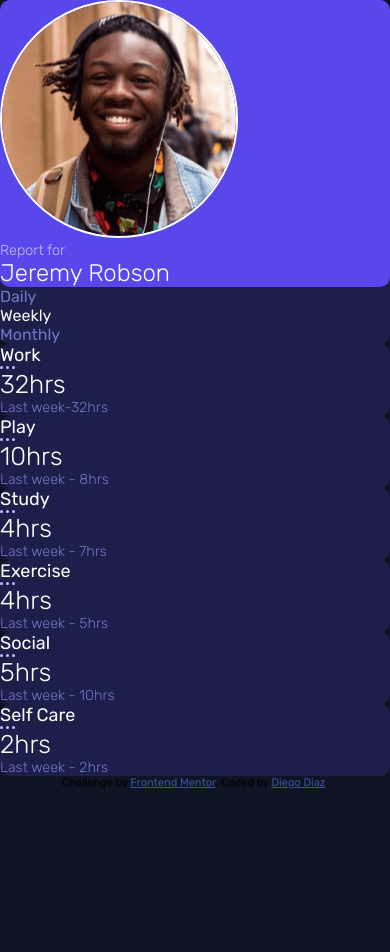
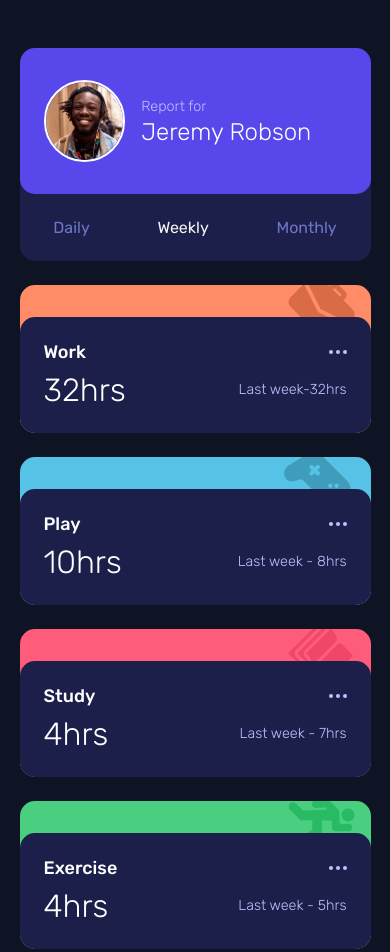
Before and after one commit to dialejo24/time-tracking-dashboard, a plain HTML site: page index.html in a window 390 px wide. Shown: the top 952 px of the page. Before the commit the page ends 844 px from the top, so only its background shows below. Drawn offline with Linux system fonts and the light colour scheme.

Commit message:
Complete CSS mobile version and add minor small to index.html

```diff
--- a/CSS/style.css
+++ b/CSS/style.css
@@ -24,33 +24,63 @@ body {
     font-family: 'Rubik', sans-serif;
     background-color: var(--very-dark-blue);
 }
+.container {
+    display: flex;
+    justify-content: center;
+    align-items: center;
+    min-height: 100vh;
+    margin-block:3em;
+}
+main {
+    width:90%;
+    display: grid;
+    gap:1.5em;
+}
 li {
     list-style-type:none;
 }
 
-.card {
+.card,
+.user_info {
     background-color: var(--dark-blue);
-    border-radius: 10px;
+    border-radius: 15px;
 }
+
 .user {
     background-color: var(--blue);
-    border-radius: 10px;
+    border-radius: 15px;
     font-weight: 300;
+    display: flex;
+    padding-block: 2em;
+    padding-left:1.5em;
+    align-items: center;
+}
+.profile_picture {
+    width:25%;
 }
 .profile_picture img {
     border:2px solid white;
     border-radius: 50%;
+    display: block;
+    width: 100%;
 }
-.profile_picture + p {
+.profile_picture + div {
+    margin-left: 1em;
+}
+.profile_picture + div > p:first-child {
     color: var(--pale-blue);
     font-size:.9rem;
+    line-height: 1.5;
 }
 .name {
     font-size:1.5rem;
     color:white;
 }
 .periodicity ul {
-    color: var(--desaturated-blue)
+    color: var(--desaturated-blue);
+    display: flex;
+    justify-content: space-around;
+    padding-block: 1.5em;
 }
 .periodicity li:first-child + li {
     color:whitesmoke;
@@ -58,7 +88,7 @@ li {
 
 h3 {
     color:white;
-    font-weight: 400;
+    font-weight: 500;
     font-size:1.125rem;
 }
 .dots ul {
@@ -66,20 +96,71 @@ h3 {
     gap:3px;
 }
 .dot {
-    width:3px;
-    height:3px;
+    width:4px;
+    height:4px;
     border-radius: 50%;
     background-color: var(--pale-blue);
 }
 .current_hours {
     color: white;
     font-weight: 300;
-    font-size:1.6rem;
+    font-size:2rem;
 }
 .past_hours {
-    color: var(--desaturated-blue);
+    color: var(--pale-blue);
     font-weight: 300;
     font-size: .9rem;
+}
+
+.info {
+    padding:1.5em;
+    background-color: var(--dark-blue);
+    border-radius: 15px;
+    margin-top: 2em
+}
+.header {
+    margin-bottom: .5em;
+}
+.header,
+.hours {
+    display: flex;
+    justify-content: space-between;
+    align-items: center;
+}
+
+.card {
+    background-repeat: no-repeat;
+    background-size: 4.2em;
+}
+.work_card {
+    background-color: var(--light-red);
+    background-image: url("../images/icon-work.svg");
+    background-position: right 15px top -10px;
+}
+.play_card {
+    background-color: var(--soft-blue);
+    background-image: url("../images/icon-play.svg");
+    background-position: right 19px top -5px;
+}
+.study_card {
+    background-color: var(--light-red-study);
+    background-image: url("../images/icon-study.svg");
+    background-position: right 15px top -5px;
+}
+.exercise_card {
+    background-color: var(--lime-green);
+    background-image: url("../images/icon-exercise.svg");
+    background-position: right 15px top -1px;
+}
+.social_card {
+    background-color: var(--violet);
+    background-image: url("../images/icon-social.svg");
+    background-position: right 15px top -15px;
+}
+.selfcare_card {
+    background-color: var(--soft-orange);
+    background-image: url("../images/icon-self-care.svg");
+    background-position: right 15px top -17px;
 }
 
 .attribution {
--- a/index.html
+++ b/index.html
@@ -11,13 +11,15 @@
 <body>
   <div class="container">
     <main>
-      <div class="user_info card">
+      <div class="user_info">
         <div class="user">
           <div class="profile_picture">
             <img src="images/image-jeremy.png" alt="profile picture">
           </div>
-          <p>Report for</p>
-          <p class="name">Jeremy Robson</p>
+          <div>
+            <p>Report for</p>
+            <p class="name">Jeremy Robson</p>
+          </div>
         </div>
         <div class="periodicity">
           <ul>
```
